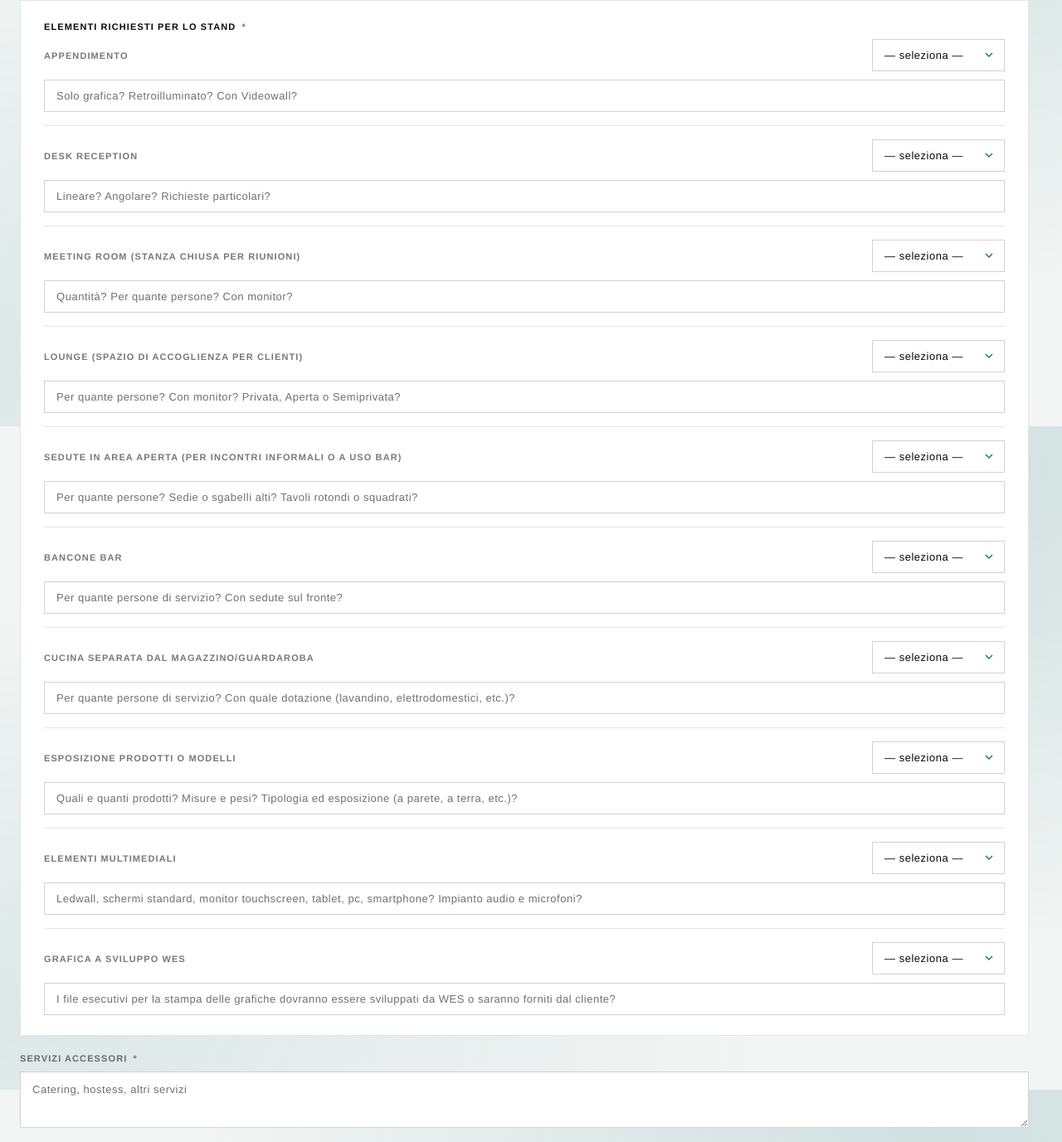
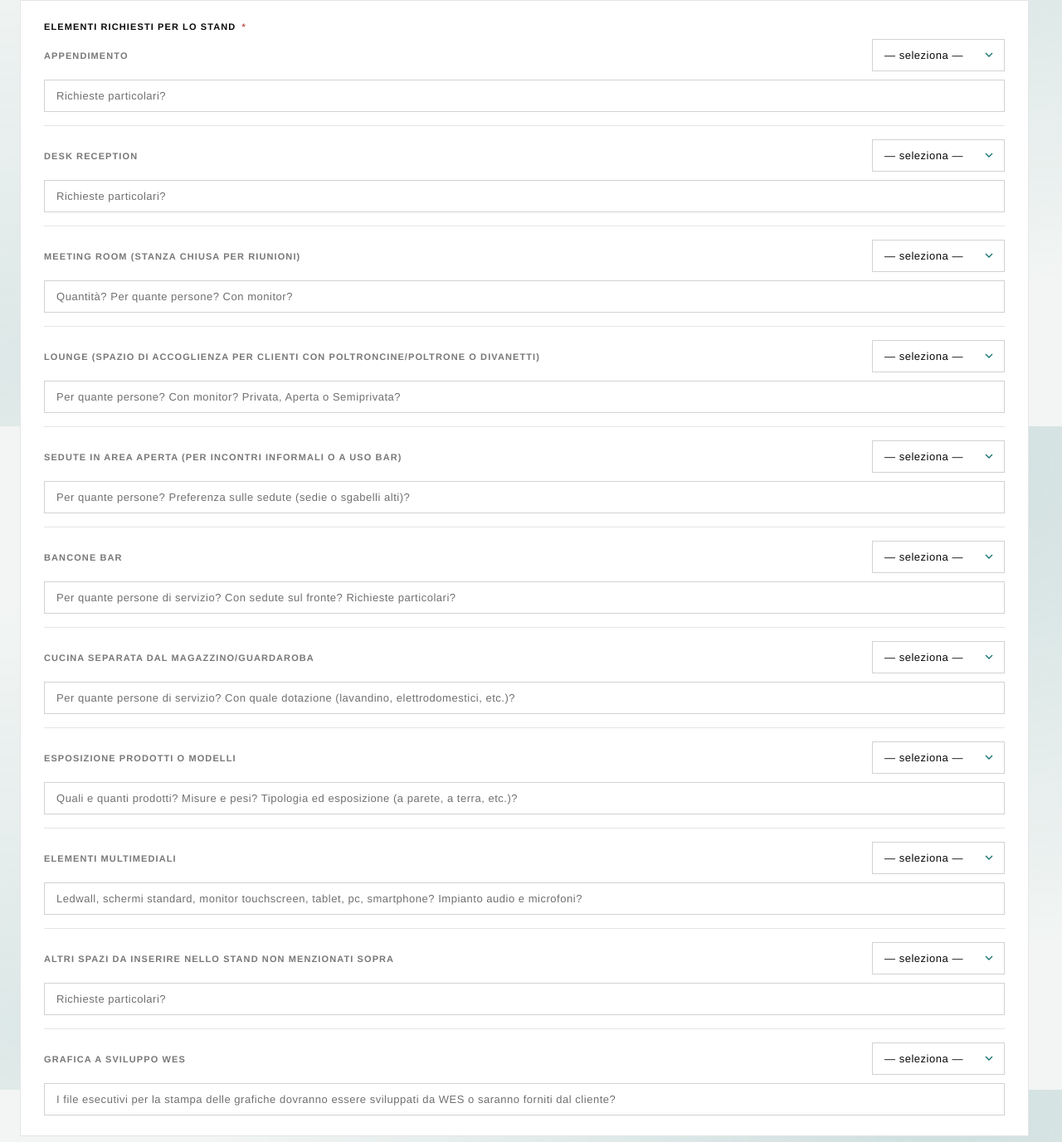
Before and after one commit to jorghes78/widget_brief-, a plain HTML site: page index.html in a window 1280 px wide. Shown: the part 1086-2463 px from the top of the page at 83% size. Drawn offline with Linux system fonts and the light colour scheme.

Commit message:
Rifiniture blocco elementi stand e nuovo campo Esperienze precedenti

```diff
--- a/index.html
+++ b/index.html
@@ -722,7 +722,7 @@
             </select>
           </div>
           <label for="f-stand-appendimento-note" class="sr-only">Nota su Appendimento</label>
-          <input type="text" id="f-stand-appendimento-note" placeholder="Solo grafica? Retroilluminato? Con Videowall?">
+          <input type="text" id="f-stand-appendimento-note" placeholder="Richieste particolari?">
         </div>
 
         <div class="stand-element">
@@ -735,7 +735,7 @@
             </select>
           </div>
           <label for="f-stand-desk-reception-note" class="sr-only">Nota su Desk reception</label>
-          <input type="text" id="f-stand-desk-reception-note" placeholder="Lineare? Angolare? Richieste particolari?">
+          <input type="text" id="f-stand-desk-reception-note" placeholder="Richieste particolari?">
         </div>
 
         <div class="stand-element">
@@ -753,7 +753,7 @@
 
         <div class="stand-element">
           <div class="stand-element-head">
-            <label for="f-stand-lounge" class="stand-element-name">Lounge (spazio di accoglienza per clienti)</label>
+            <label for="f-stand-lounge" class="stand-element-name">Lounge (spazio di accoglienza per clienti con poltroncine/poltrone o divanetti)</label>
             <select id="f-stand-lounge" required aria-required="true">
               <option value="">— seleziona —</option>
               <option>Sì</option>
@@ -774,7 +774,7 @@
             </select>
           </div>
           <label for="f-stand-sedute-aperte-note" class="sr-only">Nota su Sedute in area aperta</label>
-          <input type="text" id="f-stand-sedute-aperte-note" placeholder="Per quante persone? Sedie o sgabelli alti? Tavoli rotondi o squadrati?">
+          <input type="text" id="f-stand-sedute-aperte-note" placeholder="Per quante persone? Preferenza sulle sedute (sedie o sgabelli alti)?">
         </div>
 
         <div class="stand-element">
@@ -787,7 +787,7 @@
             </select>
           </div>
           <label for="f-stand-bancone-bar-note" class="sr-only">Nota su Bancone bar</label>
-          <input type="text" id="f-stand-bancone-bar-note" placeholder="Per quante persone di servizio? Con sedute sul fronte?">
+          <input type="text" id="f-stand-bancone-bar-note" placeholder="Per quante persone di servizio? Con sedute sul fronte? Richieste particolari?">
         </div>
 
         <div class="stand-element">
@@ -831,6 +831,19 @@
 
         <div class="stand-element">
           <div class="stand-element-head">
+            <label for="f-stand-altri-spazi" class="stand-element-name">Altri spazi da inserire nello stand non menzionati sopra</label>
+            <select id="f-stand-altri-spazi" required aria-required="true">
+              <option value="">— seleziona —</option>
+              <option>Sì</option>
+              <option>No</option>
+            </select>
+          </div>
+          <label for="f-stand-altri-spazi-note" class="sr-only">Nota su Altri spazi da inserire nello stand non menzionati sopra</label>
+          <input type="text" id="f-stand-altri-spazi-note" placeholder="Richieste particolari?">
+        </div>
+
+        <div class="stand-element">
+          <div class="stand-element-head">
             <label for="f-stand-grafica-wes" class="stand-element-name">Grafica a sviluppo WES</label>
             <select id="f-stand-grafica-wes" required aria-required="true">
               <option value="">— seleziona —</option>
@@ -867,6 +880,7 @@
     <div class="field-grid">
       <div class="field full"><label for="f-concorrenti">Concorrenti di riferimento in fiera</label><textarea id="f-concorrenti" placeholder="es. Fintech Solutions, DataCore Group" data-track="nice"></textarea></div>
       <div class="field full"><label for="f-comunicazione">Obiettivi di comunicazione</label><textarea id="f-comunicazione" placeholder="es. Lancio di un nuovo prodotto, anniversario aziendale, ingresso in un nuovo mercato" data-track="nice"></textarea></div>
+      <div class="field full"><label for="f-esperienze-precedenti">Esperienze precedenti</label><textarea id="f-esperienze-precedenti" placeholder="In caso il cliente abbia già partecipato a questa fiera, ci sono elementi dello stand che vuole mantenere o cambiare rispetto alle passate edizioni?" data-track="nice"></textarea></div>
       <div class="field full">
         <label for="f-stile">Indirizzo di stile e design, riferimenti visivi</label>
         <textarea id="f-stile" placeholder="es. Minimal, materiali naturali, illuminazione calda" data-track="nice"></textarea>
@@ -1142,7 +1156,7 @@ document.getElementById('btnCopy').addEventListener('click', ()=>{
   const sections = [
     ['ANAGRAFICA COMMESSA', ['Cliente','Fiera ed edizione','Data di inizio','Data di fine','Metratura stand','Referente cliente','Account WES','Data raccolta brief','Data concordata per la presentazione delle proposta','Progettista WES','PM WES']],
     ['INFORMAZIONI OBBLIGATORIE', ['Obiettivi e funzione dello stand','Brand identity','Personale interno in fiera','Budget indicativo','Elementi richiesti per lo stand','Servizi accessori']],
-    ['APPROFONDIMENTI DESIDERATI', ['Concorrenti di riferimento in fiera','Obiettivi di comunicazione','Indirizzo di stile e design, riferimenti visivi']],
+    ['APPROFONDIMENTI DESIDERATI', ['Concorrenti di riferimento in fiera','Obiettivi di comunicazione','Esperienze precedenti','Indirizzo di stile e design, riferimenti visivi']],
     ['NOTE RACCOLTE DAL CLIENTE', ['Informazioni non scritte, preferenze o vincoli emersi nella conversazione']],
     ['DECISIONE DI PROGETTO', ['Decisione di progetto']]
   ];
```
